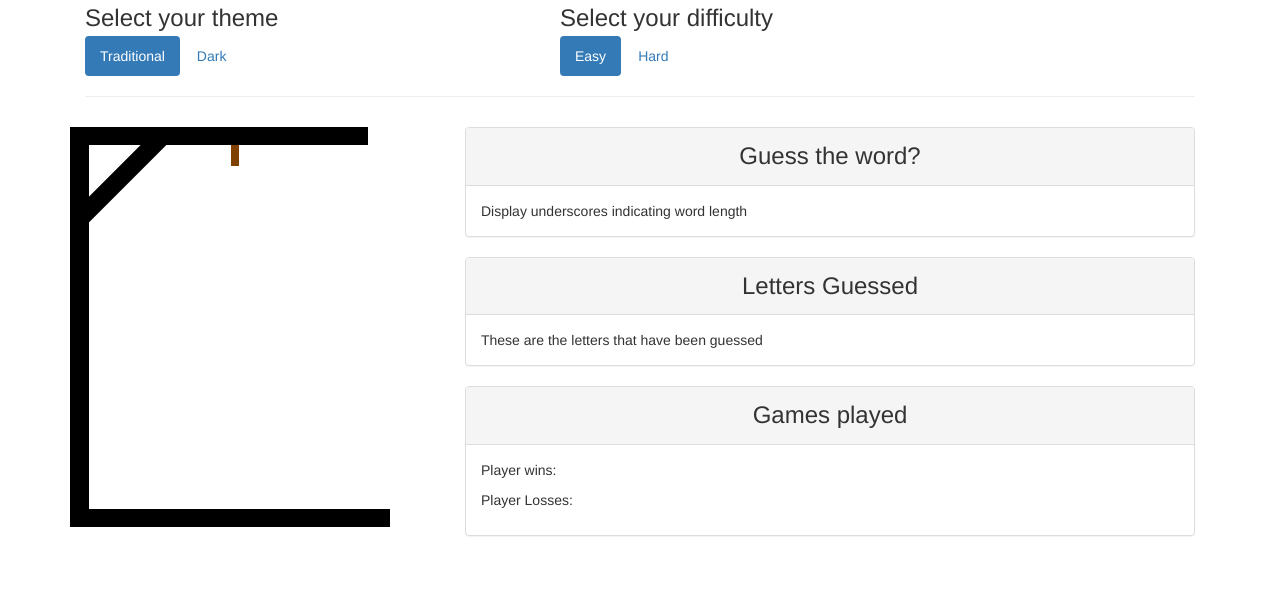
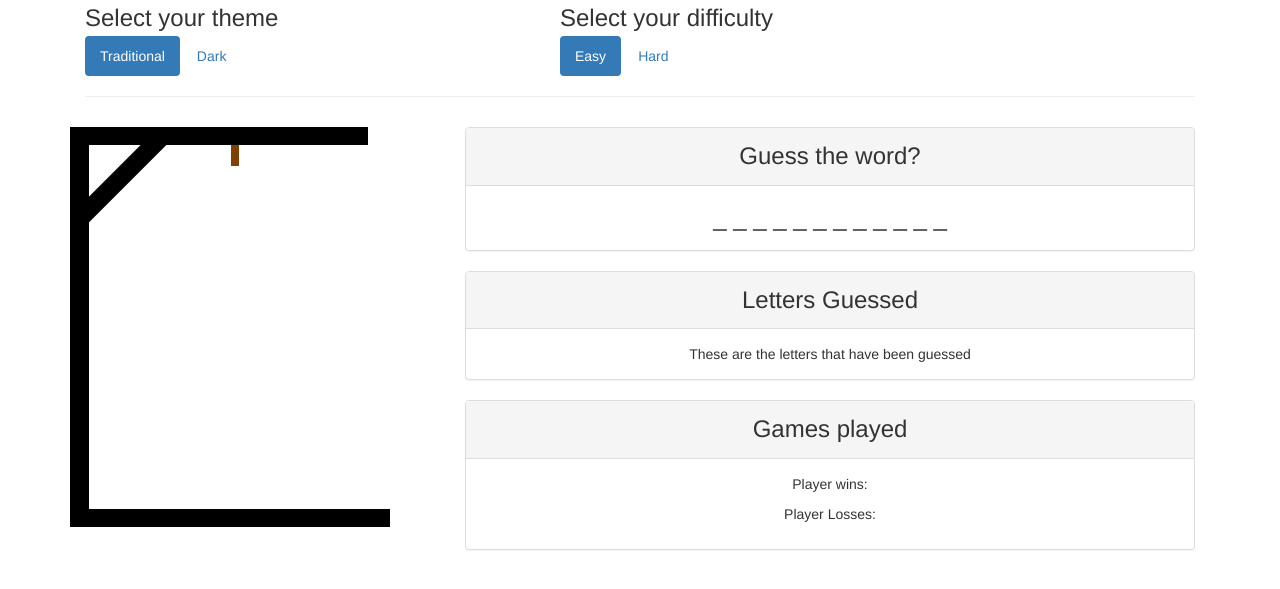
Before and after one commit to Tomcariello/Hangman, a PHP site: page /index.html in a window 1280 px wide. Shown: the top 589 px of the page. Run offline with PHP 8.4, Linux system fonts and the light colour scheme; some libraries are stand-ins or nearby versions.

Commit message:
making progress, storm coming. time to git

```diff
--- a/assets/css/styles.css
+++ b/assets/css/styles.css
@@ -43,3 +43,11 @@ h1, h2, h3, h4, h5, h6 {
     margin-top: 5px;
     margin-bottom: 5px;
 }
+
+#wordstatus {
+	font-size: 24px;
+ }
+
+ .panel-body {
+ 	text-align: center;
+ }
--- a/assets/javascript/scripts.js
+++ b/assets/javascript/scripts.js
@@ -1,10 +1,57 @@
-document.onkeydown = function(event) {
-	// tomTesting();
+// 	To do
+// 	Choose difficulty (easy/hard)
+//
+
+//Initialize variables
+function initialize() {
+	var opponentChoice;
+	var playerWins = 0;
+	var playerLosses = 0;
+	var choiceArray = ["archery","athletics","badminton","baseball","basketball","basque pelota","boxing","canoeing","cricket","croquet","cycling","diving","equestrian","fencing","field hockey","football","golf","gymnastics","handball","jeu de paume","judo","kayaking","lacrosse","pentathlon","polo","racquets","rhythmic gymnastics","roque","rowing","rugby","sailing","shooting","softball","swimming","synchronized swimming","table tennis","taekwondo","tennis","trampoline","triathlon","tug of war","volleyball","water motorsports","water polo","weightlifting","wrestling"];
+
+	// 	Randomly select word for game from array
+	randomNumber = Math.floor(Math.random() * choiceArray.length);
+	currentWord = choiceArray[randomNumber];
+	console.log(currentWord);
+
+	// Display underscores indicating word length
+	for (i = 0; i < currentWord.length; i++) {
+		j = i;
+		while (j == 0) {
+			document.getElementById("wordstatus").innerHTML	= "";
+			j++;
+		}
+		console.log(currentWord[i]);
+		document.getElementById("wordstatus").innerHTML	+= "_ ";
+	}
+
 }
 
-function tomTesting() {
-	alert('Hello world');
+// 	Capture user guess
+document.onkeydown = function(event) {
+	//Force lowercase
+	letterPlayed = String.fromCharCode(event.keyCode).toLowerCase();
+	console.log(letterPlayed);
+	console.log(currentWord);
+	// Compare against word
+	for (k = 0; k < currentWord.length; k++) {
+		// console.log("Word is " + currentWord + " letterPlayed is " + letterPlayed + " currentWord is " + currentWord);
+		if (letterPlayed == currentWord[k]) {
+			console.log("MATCH!");
+		}
+	}
+
+	// 		Insert that letter where ever it occurs
+	// 			Did that complete the word? If so, WIN!
+	// 			Did that lose the game? If so, LOSE!
+	// 		Display letter in "already used" bin
+
 }
+
+
+
+
+
 //Choose between dark and traditional theme
 function setTheme(themeSelected) {
 	if (themeSelected == "theme1") {
@@ -21,8 +68,7 @@ function setTheme(themeSelected) {
 
 		//Display difficulty options #difficulty
 		document.getElementById('difficulty').style.display = "inline-block";
-	}
-	if (themeSelected == "theme2") {
+	} else if (themeSelected == "theme2") {
 		//add active class to theme2 & remove active from theme1
 		document.getElementById("traditional").className = "";
 		document.getElementById("dark").className = "active";
@@ -34,38 +80,16 @@ function setTheme(themeSelected) {
 		var imageNumber = imageValue[imageValue.length-5];
 		document.getElementById("imagedisplayed").src="assets/images/dark/0.png";
 
-
-
-
 		//hide difficulty options #difficulty
 		document.getElementById('difficulty').style.display = "none";
 	}
 	// document.querySelector('#scoreboard').innerHTML = "Player wins: " + playerWins + "<Br><Br>CPU Wins: " +  "<Br><Br>Ties: ";
 }
 
-// 	Pseudocode
-
-// 	Choose theme (traditional/dark)
-// 	Choose difficulty (easy/hard)
-// 	Randomly select word for game from array
-// 	Display underscores indicating word length
-// 	Capture user guess
-// 		Force lowercase
-// 		Compare against word
-// 		Insert that letter where ever it occurs
-// 			Did that complete the word? If so, WIN!
-// 			Did that lose the game? If so, LOSE!
-// 		Display letter in "already used" bin
-
-//
 
 
 
-// 	var opponentChoice;
 
-// 	var playerWins = 0;
-// 	var playerLosses = 0;
-// 	var choiceArray = ["Archery","Athletics","Badminton","Baseball","Basketball","Basque pelota","Boxing","Canoeing","Cricket","Croquet","Cycling","Diving","Equestrian","Fencing","Field hockey","Football","Golf","Gymnastics","Handball","Jeu de paume","Judo","Kayaking","Lacrosse","list.txt","Pentathlon","Polo","Racquets","Rhythmic gymnastics","Roque","Rowing","Rugby","Sailing","Shooting","Softball","Swimming","Synchronized swimming","Table tennis","Taekwondo","Tennis","Trampoline","Triathlon","Tug of war","Volleyball","Water motorsports","Water polo","Weightlifting","Wrestling"];
 
 // 	// Captures Key Clicks
 // 	document.onkeydown = function(event) {
--- a/index.html
+++ b/index.html
@@ -6,6 +6,10 @@
 	<link rel="stylesheet" type="text/css" href="https://bootswatch.com/slate/bootstrap.min.css">
 	<link rel="stylesheet" type="text/css" href="assets/css/styles.css">
 	<script type="text/javascript" src="assets/javascript/scripts.js"></script>
+
+	<script type="text/javascript">
+		window.onload = initialize;
+	</script>
 </head>
 <body>
 
@@ -63,7 +67,7 @@
 						<div class="panel panel-default">
 						  <div class="panel-heading"><h3>Letters Guessed</h3></div>
 						  <div class="panel-body">
-						  	<div id="wordstatus">
+						  	<div id="usedletters">
 						  		These are the letters that have been guessed
 						  	</div>
 						  </div>
@@ -73,7 +77,7 @@
 						  <div class="panel-heading"><h3>Games played</h3></div>
 						  <div class="panel-body">
 
-						  	<div id="wordstatus">
+						  	<div id="scoreboard">
 						  		<p>Player wins:</p>
 								<p>Player Losses:</p>
 							</div>
```
Also changed, not shown: assets/css/style-out.css (added), assets/css/style.css (deleted), assets/javascript/game.js (deleted).
